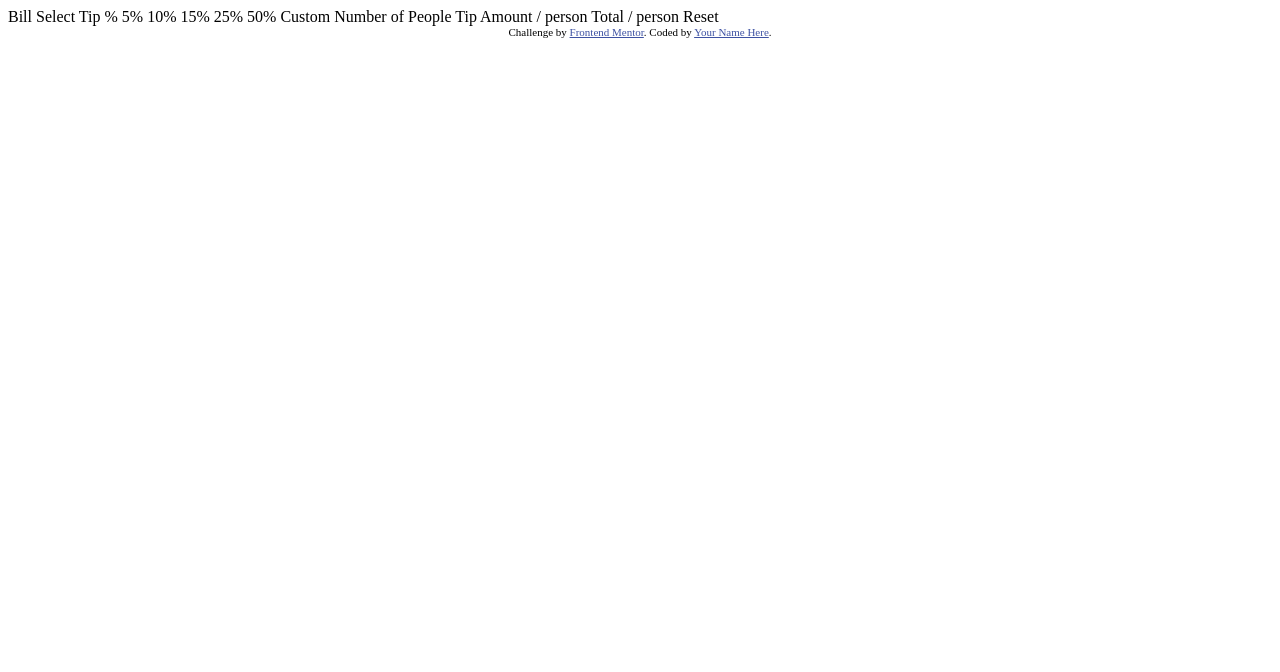
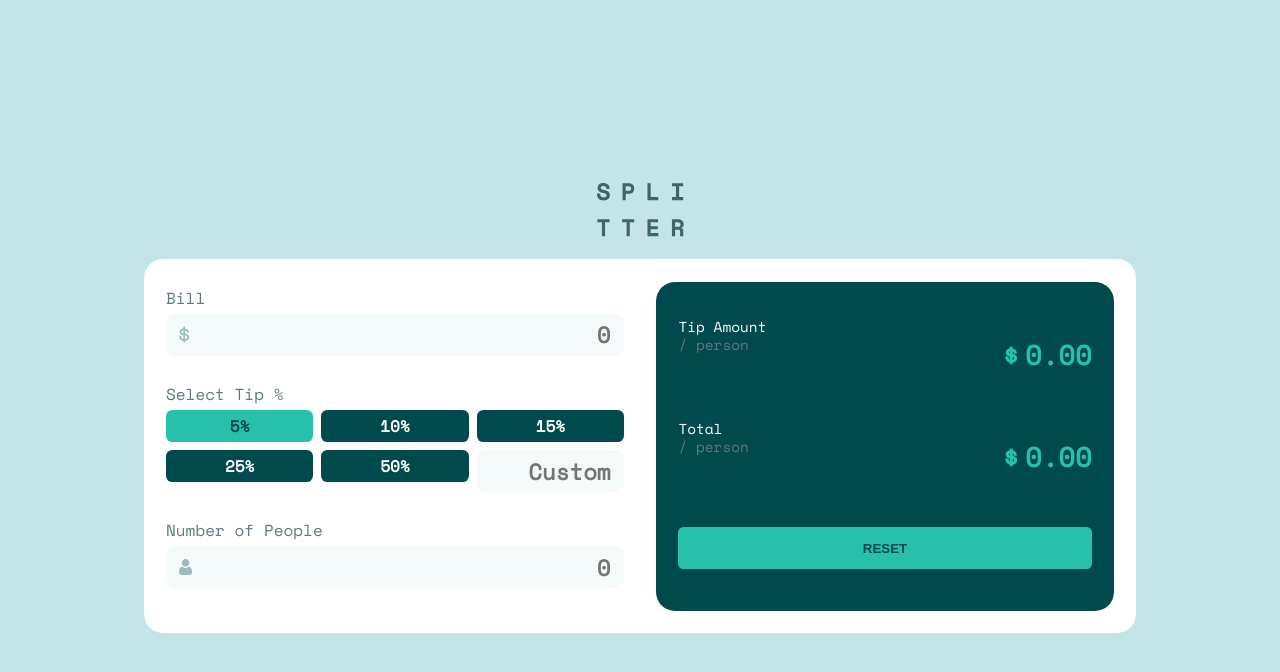
Before and after one commit to enochmwanga/tip-calculator-app, a plain HTML site: page index.html in a window 1280 px wide. Drawn offline with nearby package versions, Linux system fonts and the light colour scheme.

Commit message:
First working version

```diff
--- a/index.html
+++ b/index.html
@@ -1,44 +1,114 @@
 <!DOCTYPE html>
 <html lang="en">
   <head>
-  <meta charset="UTF-8">
-  <meta name="viewport" content="width=device-width, initial-scale=1.0"> <!-- displays site properly based on user's device -->
+    <meta charset="UTF-8" />
+    <meta name="viewport" content="width=device-width, initial-scale=1.0" />
+    <!-- displays site properly based on user's device -->
 
-  <link rel="icon" type="image/png" sizes="32x32" href="./images/favicon-32x32.png">
+    <link
+      rel="icon"
+      type="image/png"
+      sizes="32x32"
+      href="./images/favicon-32x32.png"
+    />
+    <link
+      href="https://fonts.googleapis.com/css?family=Space Mono"
+      rel="stylesheet"
+    />
+    <link href="styles.css" rel="stylesheet" />
+    <script src="main.js" defer></script>
 
     <title>Frontend Mentor | Tip calculator app</title>
-
-  <!-- Feel free to remove these styles or customise in your own stylesheet 👍 -->
-  <style>
-    .attribution { font-size: 11px; text-align: center; }
-    .attribution a { color: hsl(228, 45%, 44%); }
-  </style>
   </head>
   <body>
+    <main>
+      <div class="logo-container">
+        <img src="images\logo.svg" id="header-img" alt="logo" />
+      </div>
+      <form novalidate>
+        <div class="form-container">
+          <div class="label-error">
+            <label for="bill"> <span class="mini-titles">Bill</span> </label>
+            <span class="error" aria-live="polite"></span>
+          </div>
+          <input
+            type="number"
+            step=".01"
+            min="0.01"
+            id="bill"
+            name="bill"
+            placeholder="0"
+          />
 
-  Bill
+          <span class="mini-titles">Select Tip %</span>
+          <div class="options-container">
+            <label>
+              <input type="radio" name="percentage" value="5" checked />
+              <div class="tip-percentage">5%</div>
+            </label>
+            <label>
+              <input type="radio" name="percentage" value="10" />
+              <div class="tip-percentage">10%</div>
+            </label>
+            <label>
+              <input type="radio" name="percentage" value="15" />
+              <div class="tip-percentage">15%</div>
+            </label>
+            <label>
+              <input type="radio" name="percentage" value="25" />
+              <div class="tip-percentage">25%</div>
+            </label>
+            <label>
+              <input type="radio" name="percentage" value="50" />
+              <div class="tip-percentage">50%</div>
+            </label>
+            <label>
+              <input
+                type="radio"
+                name="percentage"
+                value="custom"
+                id="custom"
+              />
+              <input
+                type="number"
+                name="customOption"
+                id="customOption"
+                min="0"
+                placeholder="Custom"
+              />
+              <span class="error" aria-live="polite"></span>
+            </label>
+          </div>
+          <div class="label-error">
+            <label for="people"
+              ><span class="mini-titles">Number of People</span></label
+            >
+            <span class="error" aria-live="polite"></span>
+          </div>
+          <input type="number" min="1" id="people" placeholder="0" />
+        </div>
+        <div class="results-container">
+          <p class="results-info">
+            <span>Tip Amount</span><br />
+            <span class="mini-titles">/ person</span>
+          </p>
+          <span class="totals">
+            <span class="dollar">$</span>
+            <span id="tip-per-person">0.00</span>
+          </span>
 
-  Select Tip %
-  5%
-  10%
-  15%
-  25%
-  50%
-  Custom
+          <p class="results-info">
+            <span>Total</span> <br />
+            <span class="mini-titles">/ person</span>
+          </p>
+          <span class="totals">
+            <span class="dollar">$</span>
+            <span id="total-per-person">0.00</span>
+          </span>
 
-  Number of People
-
-  Tip Amount
-  / person
-
-  Total
-  / person
-
-  Reset
-
-  <div class="attribution">
-    Challenge by <a href="https://www.frontendmentor.io?ref=challenge" target="_blank">Frontend Mentor</a>.
-    Coded by <a href="#">Your Name Here</a>.
+          <button id="reset-btn">Reset</button>
         </div>
+      </form>
+    </main>
   </body>
 </html>
--- /dev/null
+++ b/main.js
@@ -0,0 +1,144 @@
+document.addEventListener("DOMContentLoaded", () => {
+  const form = document.querySelector("form");
+  const bill = document.getElementById("bill");
+  const optionsContainer = document.querySelector(".options-container");
+  const customOption = document.getElementById("customOption");
+  const billError = document.querySelector("label[for='bill'] + span.error");
+  const numberOfPeople = document.getElementById("people");
+  const numberError = document.querySelector("label[for='people'] + span.error");
+  const tipPerPerson = document.getElementById("tip-per-person");
+  const totalPerPerson = document.getElementById("total-per-person");
+  let amount = 0;
+  let percentage = 0;
+  let clients = 0;
+  let selectedOption;
+  const resetButton = document.getElementById("reset-btn");
+
+  function validateBill() {
+    const billValue = bill.value;
+
+    if (parseFloat(billValue) === 0) {
+      showBillError("Can't be zero");
+      return;
+    }
+
+    billError.textContent = "";
+    billError.className = "error";
+    amount = parseFloat(billValue).toFixed(2);
+    checkRequirements();
+    return;
+  }
+  function validateNumberOfPeople() {
+    const number = numberOfPeople.value;
+
+    if (parseInt(number) === 0) {
+      showNumberError("Can't be zero");
+      return;
+    }
+
+    numberError.textContent = "";
+    numberError.className = "error";
+    clients = parseInt(numberOfPeople.value);
+    checkRequirements();
+    return;
+  }
+
+  function showBillError(message) {
+    billError.textContent = message;
+    billError.className = "error active";
+  }
+
+  function showNumberError(message) {
+    tipPerPerson.innerText = `0.00`
+    totalPerPerson.innerText = `0.00`
+    numberError.textContent = message;
+    numberError.className = "error active";
+  }
+
+  function checkRequirements() {
+    if (amount !== 0 && selectedOption && clients !== 0) {
+      calculateTipAndTotal();
+    }
+  }
+
+  function calculateTipAndTotal() {
+    let tip = ((amount * percentage) / 100).toFixed(2);
+    let total = (tip * clients).toFixed(2);
+    if (isNaN(tip) || isNaN(total)) {
+      tip = (0).toFixed(2);
+      total = (0).toFixed(2);
+    }
+    tipPerPerson.innerText = `${tip}`;
+    totalPerPerson.innerText = `${total}`;
+  }
+
+  bill.addEventListener("input", () => {
+    const value = bill.value;
+
+    const decimalCheck = /^\d*\.?\d{0,2}$/;
+    if (!decimalCheck.test(value)) {
+      bill.value = value.slice(0, value.indexOf(".") + 3);
+    }
+
+    validateBill();
+  });
+
+  //Reject integers as values
+  bill.addEventListener("keydown", (event) => {
+    if (event.key === "+" || event.key === "-" || event.key === "e") {
+      event.preventDefault();
+    }
+  });
+
+  optionsContainer.addEventListener("change", () => {
+    selectedOption = document.querySelector('input[name="percentage"]:checked');
+
+    if (selectedOption.value === "custom") {
+      return;
+    } else {
+      customOption.value = "";
+      percentage = parseInt(selectedOption.value);
+      checkRequirements();
+    }
+  });
+
+  customOption.addEventListener("click", () => {
+    document.getElementById("custom").checked = true;
+  });
+  customOption.addEventListener("input", () => {
+    percentage = parseInt(customOption.value);
+    checkRequirements();
+  });
+
+  customOption.addEventListener("keydown", (event) => {
+    if (
+      event.key === "+" ||
+      event.key === "-" ||
+      event.key === "." ||
+      event.key === "e"
+    ) {
+      event.preventDefault();
+    }
+  });
+
+  //Reject decimal places or negative values;
+  numberOfPeople.addEventListener("keydown", (event) => {
+    if (event.key === "." || event.key === "-" || event.key === "e") {
+      event.preventDefault();
+    }
+  });
+
+  numberOfPeople.addEventListener("input", () => {
+    validateNumberOfPeople();
+  });
+
+  form.addEventListener("submit", (event) => {
+    if (!validateBill()) {
+      event.preventDefault();
+    }
+  });
+
+  resetButton.addEventListener("click", () => {
+    form.reset();
+  });
+});
--- /dev/null
+++ b/styles.css
@@ -0,0 +1,182 @@
+:root {
+  --strong-cyan: hsl(172, 67%, 45%);
+  --very-dark-cyan: hsl(183, 100%, 15%);
+  --dark-grayish-cyan: hsl(186, 14%, 43%);
+  --grayish-cyan: hsl(184, 14%, 56%);
+  --light-grayish-cyan: hsl(185, 41%, 84%);
+  --very-light-grayish-cyan: hsl(189, 41%, 97%);
+  --white: hsl(0, 0%, 100%);
+  --padding: 1.4em;
+  --line-height: 2em;
+  --border-radius: 1.2em;
+}
+body {
+  display: grid;
+  place-items: center;
+  min-height: 100vh;
+  background-color: var(--light-grayish-cyan);
+  font-family: "Space Mono";
+  line-height: var(--line-height);
+}
+main {
+  display: grid;
+}
+form {
+  background-color: var(--white);
+  display: grid;
+  padding: var(--padding);
+  border-radius: var(--border-radius);
+}
+.logo-container {
+  display: grid;
+  place-items: center;
+  padding-bottom: var(--padding);
+}
+.mini-titles {
+  color: var(--dark-grayish-cyan);
+}
+input[type="radio"] {
+  display: none;
+}
+input[type="radio"]:checked + div {
+  color: var(--very-dark-cyan);
+  background-color: var(--strong-cyan);
+}
+input[type="radio"]:checked + input[type="number"] {
+  color: var(--very-dark-cyan);
+}
+.options-container {
+  display: grid;
+  grid-template-columns: 1fr 1fr;
+  column-gap: 0.5em;
+  row-gap: 0.5em;
+}
+.tip-percentage {
+  background-color: var(--very-dark-cyan);
+  color: var(--white);
+  width: 100%;
+  border-radius: 0.4em;
+  display: grid;
+  place-items: center;
+  font-weight: bold;
+}
+
+input::-webkit-outer-spin-button,
+input::-webkit-inner-spin-button {
+  -webkit-appearance: none;
+  margin: 0;
+}
+input[type="number"] {
+  -moz-appearance: textfield;
+}
+input[type="number"] {
+  color: var(--very-dark-cyan);
+  background-color: var(--very-light-grayish-cyan);
+  text-align: right;
+  width: 100%;
+  border: none;
+  border-radius: 0.4em;
+  padding: 0.2em 0.6em 0.2em 0.6em;
+  margin-bottom: 1em;
+  font-family: inherit;
+  font-size: 1.4em;
+  font-weight: 900;
+  box-sizing: border-box;
+}
+input[type="number"]:focus {
+  outline: none;
+  border: 2px solid var(--strong-cyan);
+}
+
+
+
+input:focus:invalid {
+  outline: none;
+  border: 2px solid rgb(241, 116, 116);
+}
+
+.label-error {
+  display: grid;
+  grid-template-columns: 1fr 1fr;
+}
+/* error message styles */
+.error {
+  box-sizing: border-box;
+  place-self: end;
+  font-size: 80%;
+  color: rgb(241, 116, 116);
+}
+
+#bill {
+  background-image: url("images/icon-dollar.svg");
+  background-repeat: no-repeat;
+  background-position: 3% 50%;
+}
+#people {
+  background-image: url("images/icon-person.svg");
+  background-repeat: no-repeat;
+  background-position: 3% 50%;
+}
+
+.results-container {
+  background-color: var(--very-dark-cyan);
+  color: var(--white);
+  padding: var(--padding);
+  border-radius: var(--border-radius);
+  display: grid;
+  grid-template-columns: 6.2em 1fr;
+}
+.results-info {
+  font-size: 0.9em;
+  line-height: 1.2em;
+}
+.totals {
+  color: var(--strong-cyan);
+  font-size: 1.7em;
+  font-weight: 700;
+  align-self: center;
+  justify-self: end;
+}
+.dollar {
+  font-size: 0.95em;
+  margin-right: -0.4em;
+}
+#reset-btn {
+  place-self: center;
+  grid-column: 1 / 3;
+  background-color: var(--strong-cyan);
+  border: none;
+  border-radius: 0.4em;
+  text-transform: uppercase;
+  font-weight: bold;
+  color: var(--very-dark-cyan);
+  padding: 1em;
+  width: 100%;
+}
+@media screen and (min-width: 650px) {
+  main {
+    padding-inline: auto;
+  }
+  form {
+    place-self: center;
+    grid-template-columns: 1fr 1fr;
+    column-gap: 2em;
+  }
+  .form-container {
+    grid-column: 1 / 2;
+  }
+  .results-container {
+    grid-column: 2 / 3;
+  }
+  .options-container {
+    grid-template-columns: 1fr 1fr 1fr;
+  }
+}
+@media screen and (min-width: 900px) {
+  form {
+    max-width: 75%;
+  }
+  main {
+    padding-inline: auto;
+  }
+}
```
Also changed, not shown: design/active-states.jpg, screenshot.png (added), 2 other files. Lines whose indentation alone changed are shown as unchanged.
